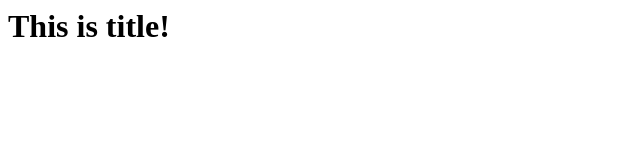
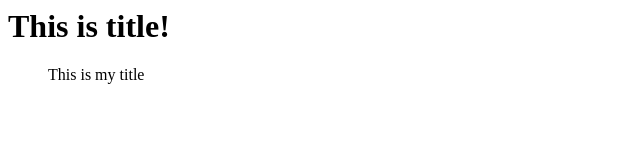
Before and after one commit to ajkeith84/myhome, a plain HTML site: page index.html in a window 1280 px wide. Shown: the full height of the page, 0-640 px from the left. Drawn offline with Linux system fonts and the light colour scheme.

Commit message:
Update index.html
Add second line

```diff
--- a/index.html
+++ b/index.html
@@ -1 +1,2 @@
 <h1>This is title!</h1>
+<ol>This is my title</ol>
```
